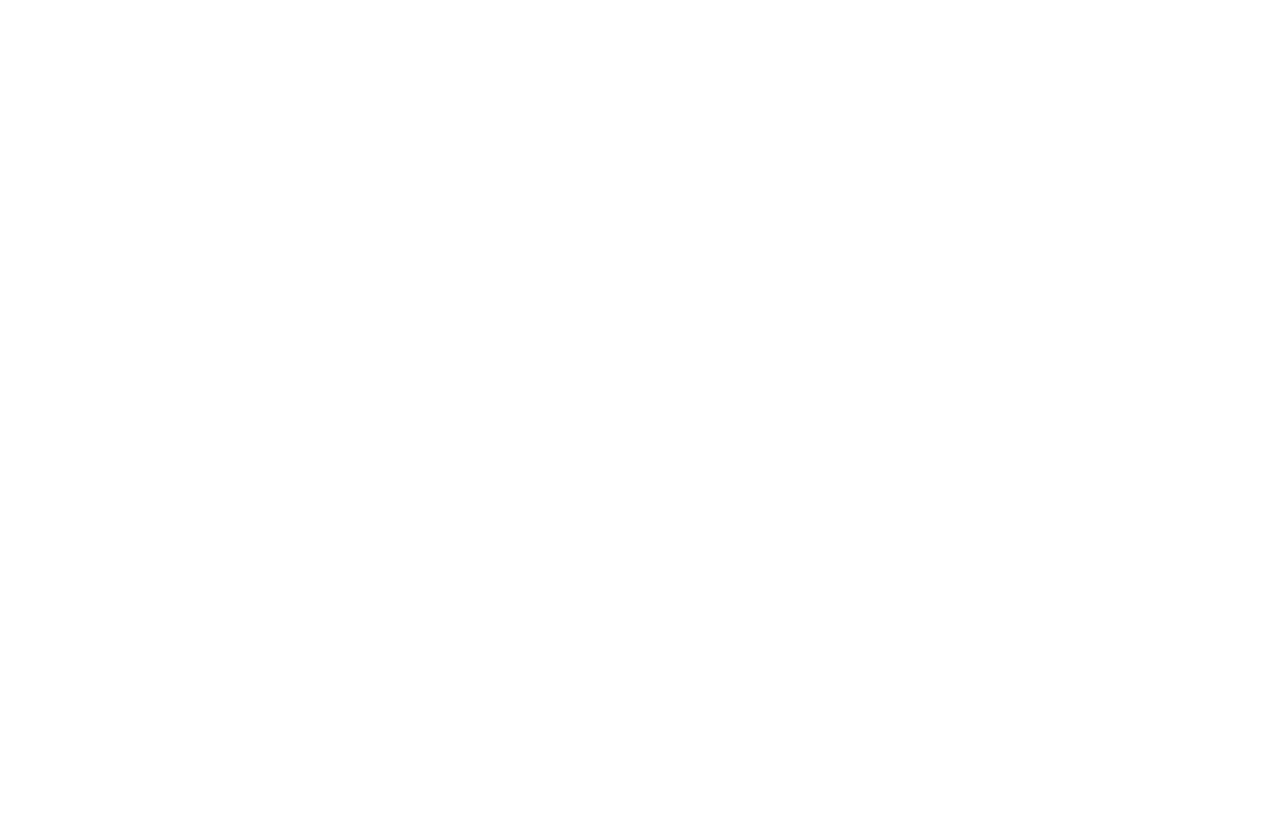
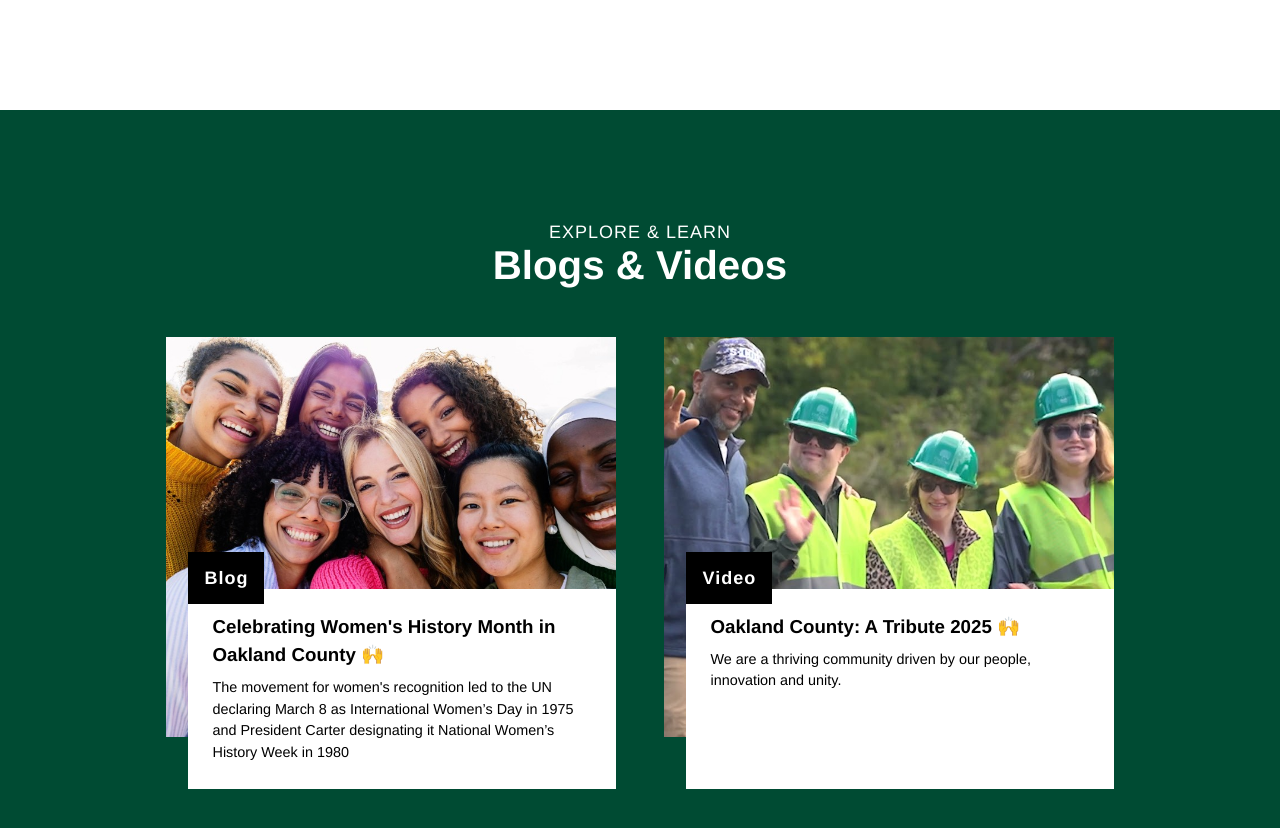
Before and after one commit to TrustierSquid/EnqbatorReactTakeHome, a React (Vite) app in the folder oakGovClone/: page / in a window 1280 px wide. Shown: the part 5741-6569 px from the top of the page. Before the commit the page ends 5851 px from the top, so only its background shows below. Built offline with nearby package versions, Linux system fonts and the light colour scheme.

Commit message:
Add BlogsVideos component and integrate it into App; update styles for Blogs & Videos section
Signed-off-by: Sam <enthunt.sh@gmail.com>

```diff
--- a/oakGovClone/src/App.jsx
+++ b/oakGovClone/src/App.jsx
@@ -12,7 +12,7 @@
 import News from './ContentComponents/News'
 import CalendarOfEvents from './ContentComponents/CalendarOfEvents'
 import CountyLeaders from './ContentComponents/CountyLeaders'
-
+import BlogsVideos from './ContentComponents/BlogsVideos'
 
 function App() {
 
@@ -29,6 +29,11 @@
         <News></News>
         <CalendarOfEvents></CalendarOfEvents>
         <CountyLeaders></CountyLeaders>
+        <BlogsVideos></BlogsVideos>
+
+
+
+
 
       </Greeting>
     </>
--- /dev/null
+++ b/oakGovClone/src/ContentComponents/BlogsVideos.jsx
@@ -0,0 +1,52 @@
+export default function BlogsVideos() {
+  return (
+    <section id="blogsVideosContainer">
+      <h4>EXPLORE & LEARN</h4>
+      <h1>Blogs & Videos</h1>
+
+      <div id="blogVideosFlexContainer">
+
+        <span className="blogVideoItem">
+          <div className="blogVideoOverlayContainer">
+            <img src="/src/assets/imgs/blog1.png" alt="" />
+
+            <div className="blogInformation">
+              <h4 className="blogType">Blog</h4>
+
+              <span className="blogDesc">
+                <h3 className="blogTitle">
+                  Celebrating Women's History Month in Oakland County 🙌
+                </h3>
+                <p className="blogTag">
+                  The movement for women's recognition led to the UN declaring
+                  March 8 as International Women’s Day in 1975 and President
+                  Carter designating it National Women’s History Week in 1980
+                </p>
+              </span>
+            </div>
+          </div>
+        </span>
+
+        <span className="blogVideoItem">
+          <div className="blogVideoOverlayContainer">
+            <img src="/src/assets/imgs/blog2.png" alt="" />
+
+            <div className="blogInformation">
+              <h4 className="blogType">Video</h4>
+
+              <span className="blogDesc">
+                <h3 className="blogTitle">
+                  Oakland County: A Tribute 2025 🙌
+                </h3>
+                <p className="blogTag">
+                  We are a thriving community driven by our people, innovation and unity.
+                </p>
+              </span>
+            </div>
+          </div>
+        </span>
+
+      </div>
+    </section>
+  );
+}
--- a/oakGovClone/src/styles/contentSection.scss
+++ b/oakGovClone/src/styles/contentSection.scss
@@ -498,3 +498,92 @@
     }
   }
 }
+
+
+
+/*
+----------------------------------
+SECTION 6, BLOGS & VIDEOS SECTION
+----------------------------------
+*/
+
+
+#blogsVideosContainer {
+  display: flex;
+  flex-direction: column;
+  align-items: center;
+  justify-content: center;
+  padding: 7rem 2rem;
+  background-color: #004B33;
+
+  h4 {
+    font-size: 1.125rem;
+    font-weight: normal;
+    letter-spacing: 1px;
+    color: white;
+  }
+
+  h1 {
+    font-size: clamp(1.625rem, 1.275rem + 1.55vw, 3.125rem);
+    color: white;
+  }
+
+
+  #blogVideosFlexContainer {
+    position: relative;
+    display: flex;
+    justify-content: center;
+    align-items: center;
+    gap: 3rem;
+    width: 80%;
+    margin-top: 3rem;
+
+    .blogVideoItem {
+
+      .blogVideoOverlayContainer {
+        position: relative;
+        width: 450px;
+
+
+        img {
+          height: 400px;
+          max-width: 100%;
+          object-fit: cover;
+          z-index: 15;
+        }
+
+        .blogInformation {
+          top: 57%;
+          left: 5%;
+          position: absolute;
+          z-index: 20;
+          max-width: 100%;
+
+          .blogType {
+            background-color: black;
+            font-weight: bold;
+            display: inline;
+            padding: 1rem;
+          }
+
+          .blogDesc {
+            display: flex;
+            flex-direction: column;
+            gap: 0.5rem;
+            padding: 1.5rem;
+            max-width: 100%;
+            background-color: white;
+            line-height: 1.5;;
+            height: 200px;
+
+            .blogTitle {color: black; font-weight: bold;}
+            .blogTag {
+              font-size: 0.9rem;
+            }
+          }
+        }
+      }
+
+    }
+  }
+}
```
Also changed, not shown: oakGovClone/src/assets/imgs/blog1.png (added), oakGovClone/src/assets/imgs/blog2.png (added).
